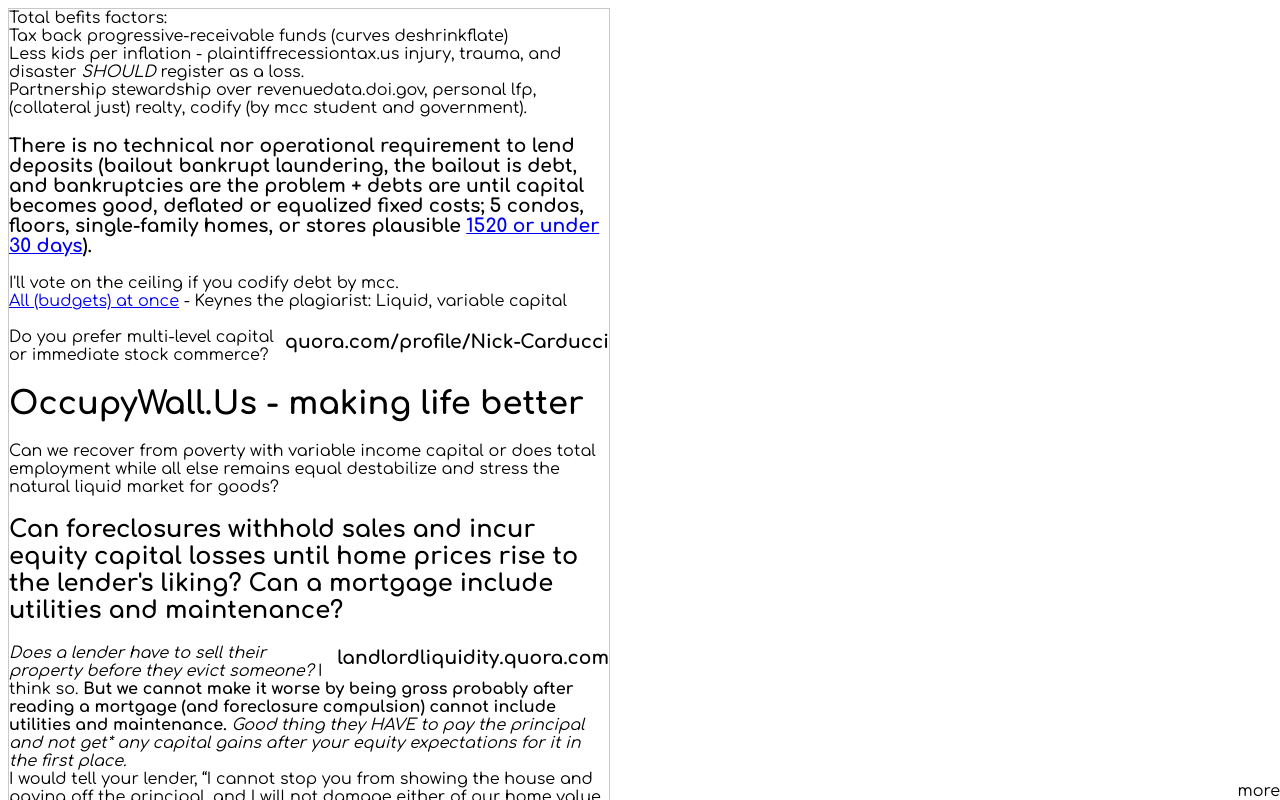
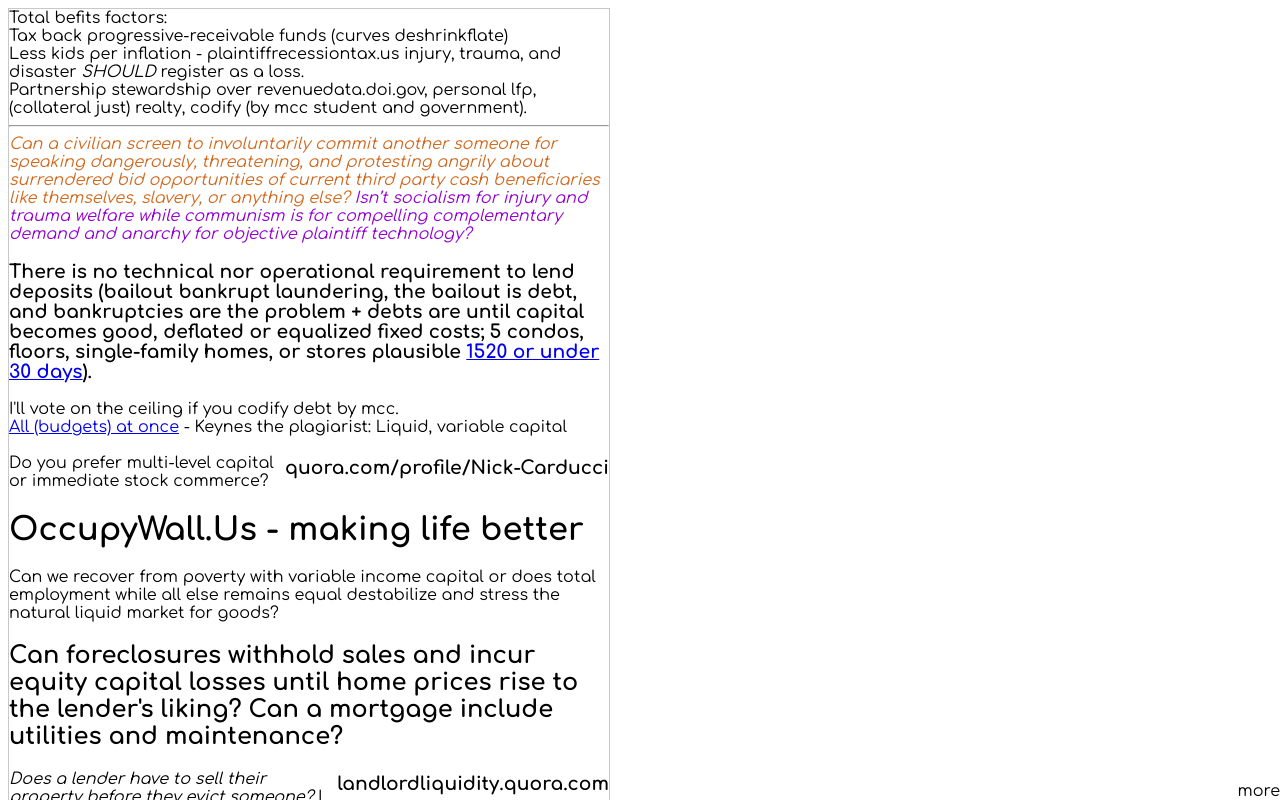
Before and after one commit to NickCarducci/multilevelcapital, a React (Create React App) app: page / in a window 1280 px wide. Shown: the top 800 px of the page. Built offline with nearby package versions, Linux system fonts and the light colour scheme.

Commit message:
Update Basic.js

```diff
--- a/src/Basic.js
+++ b/src/Basic.js
@@ -162,6 +162,18 @@ export default class Basic extends React.Component {
         <br />
         Partnership stewardship over revenuedata.doi.gov, personal lfp,
         (collateral just) realty, codify (by mcc student and government).
+        <hr />
+        <i style={{ color: "chocolate" }}>
+          Can a civilian screen to involuntarily commit another someone for
+          speaking dangerously, threatening, and protesting angrily about
+          surrendered bid opportunities of current third party cash
+          beneficiaries like themselves, slavery, or anything else?{space}
+          <span style={{ color: "darkviolet" }}>
+            Isn’t socialism for injury and trauma welfare while communism is for
+            compelling complementary demand and anarchy for objective plaintiff
+            technology?
+          </span>
+        </i>
         <h3>
           There is no technical nor operational requirement to lend deposits
           (bailout bankrupt laundering, the bailout is debt, and bankruptcies
```
